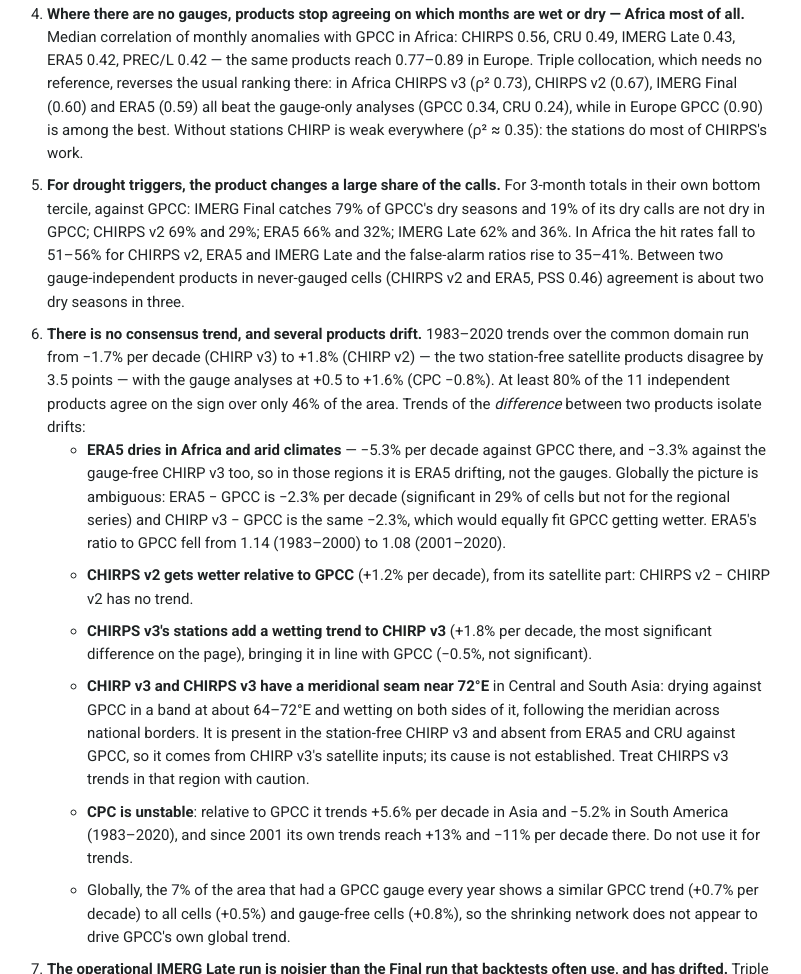
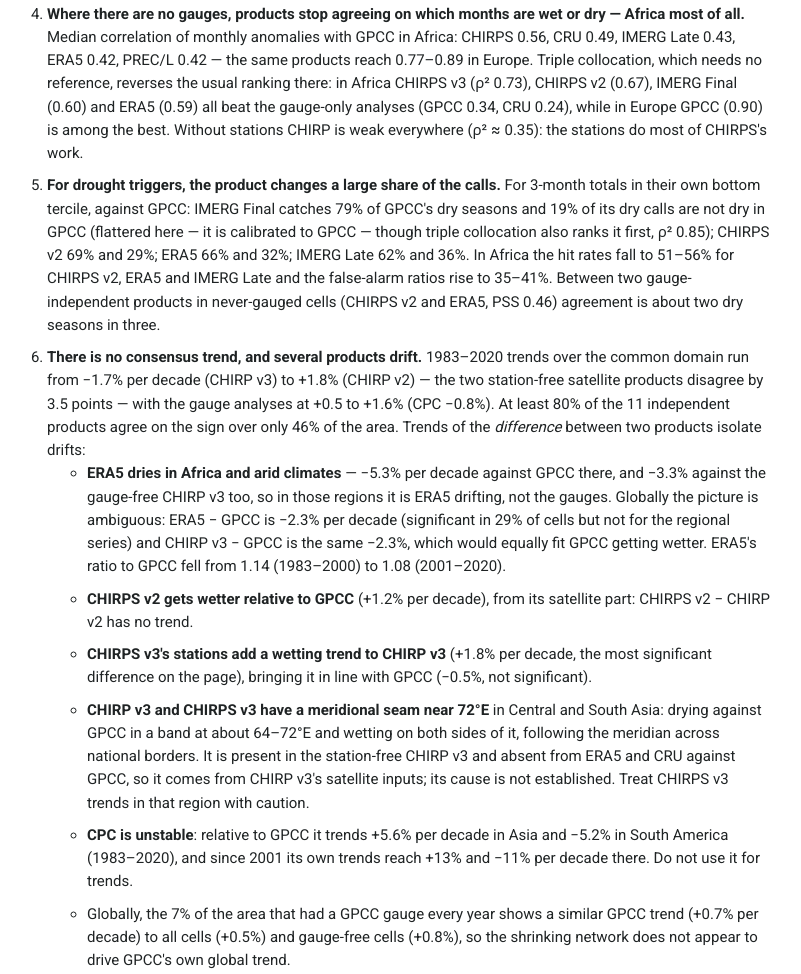
Before and after one commit to OCHA-DAP/ds-precip-intercomparison, a plain HTML site: page site/report/index.html in a window 1280 px wide. Shown: the part 966-1940 px from the top of the page, without its empty margins (87-888 px from the left). Drawn offline with Linux system fonts and the light colour scheme; no server answers.

Commit message:
Findings: flag IMERG Final's circular advantage against GPCC
Co-Authored-By: Claude Opus 5.5 <noreply@anthropic.com>

```diff
--- a/site/report/index.html
+++ b/site/report/index.html
@@ -63,7 +63,8 @@
         (ρ² ≈ 0.35): the stations do most of CHIRPS's work.</li>
     <li><b>For drought triggers, the product changes a large share of the calls.</b> For 3-month totals in
         their own bottom tercile, against GPCC: IMERG Final catches 79% of GPCC's dry seasons and 19% of its
-        dry calls are not dry in GPCC; CHIRPS v2 69% and 29%; ERA5 66% and 32%; IMERG Late 62% and 36%. In
+        dry calls are not dry in GPCC (flattered here — it is calibrated to GPCC — though triple collocation
+        also ranks it first, ρ² 0.85); CHIRPS v2 69% and 29%; ERA5 66% and 32%; IMERG Late 62% and 36%. In
         Africa the hit rates fall to 51–56% for CHIRPS v2, ERA5 and IMERG Late and the false-alarm ratios rise
         to 35–41%. Between two gauge-independent products in never-gauged cells (CHIRPS v2 and ERA5, PSS
         0.46) agreement is about two dry seasons in three.</li>
```
